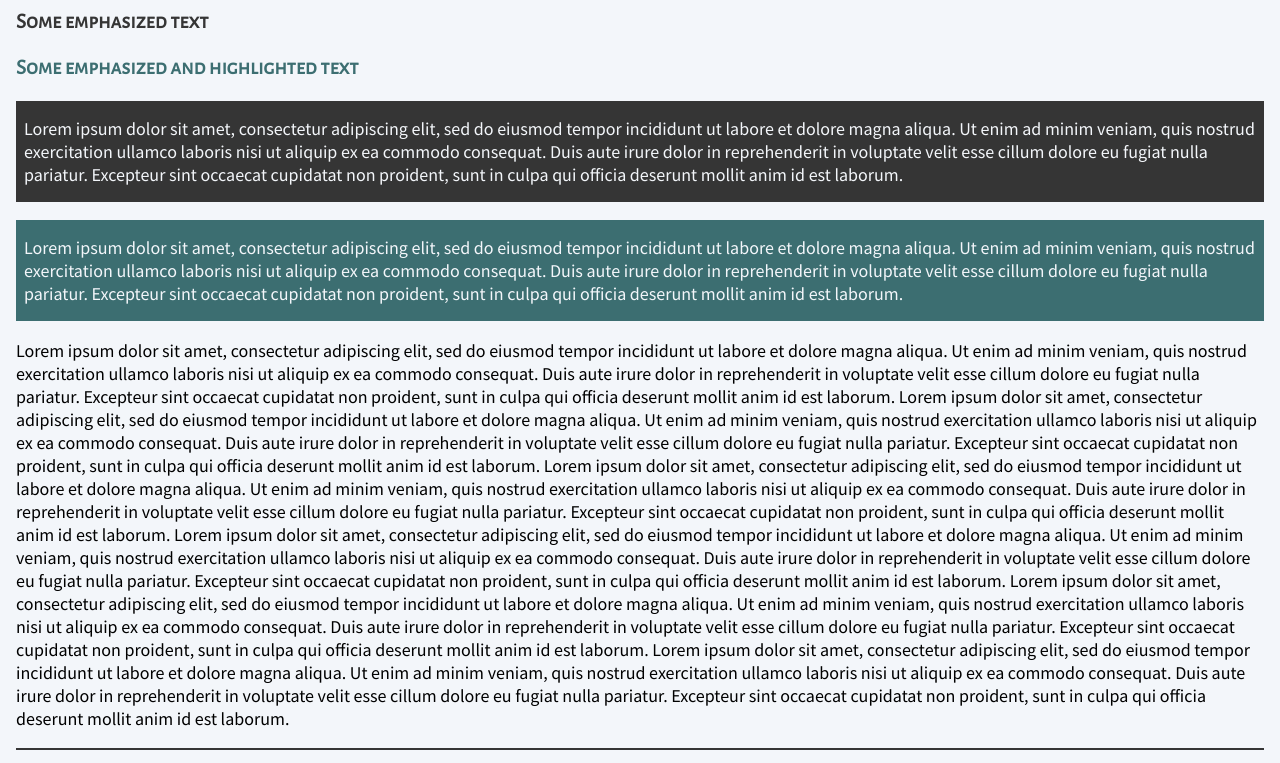
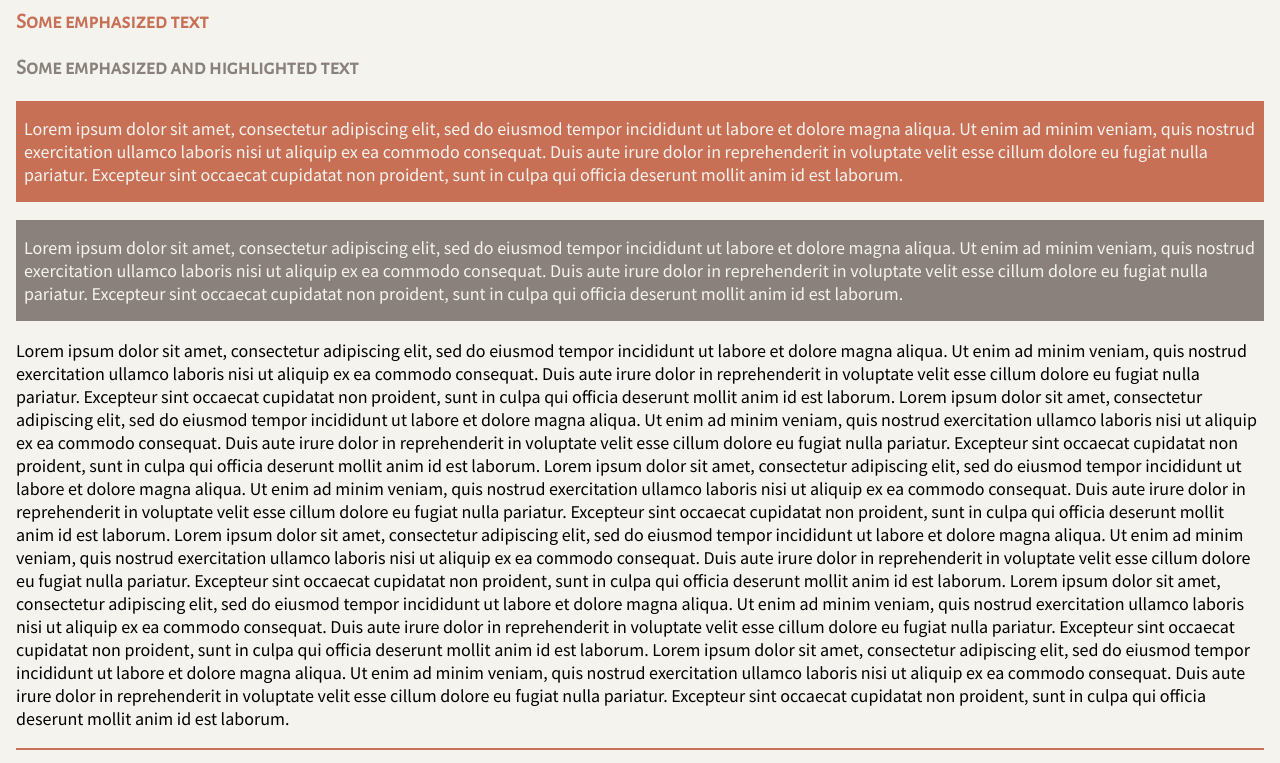
Before and after one commit to Kim-Quirk/cold-case, a plain HTML site: page src/index.html in a window 1280 px wide. Shown: the part 268-1031 px from the top of the page. Drawn offline with Linux system fonts and the light colour scheme.

Commit message:
Warm/red pallete

```diff
--- a/src/css/style.css
+++ b/src/css/style.css
@@ -3,11 +3,11 @@
     --font-headline: 'Cinzel', serif;
     --font-emphasis: 'Alegreya Sans SC', sans-serif;
     /* colors */
-    --primary-color: #284B63;
-    --secondary-color: #353535;
-    --tertiary-color: #3C6E71;
-    --light-grey: #D9D9D9;
-    --white: #f3f6fa;
+    --primary-color: #2D2A32;
+    --secondary-color: #C87056;
+    --tertiary-color: #8A817C;
+    --light-grey: #BCB8B1;
+    --white: #F4F3EE;
 
     /* sizes */
     --font-base: 18px;
```
